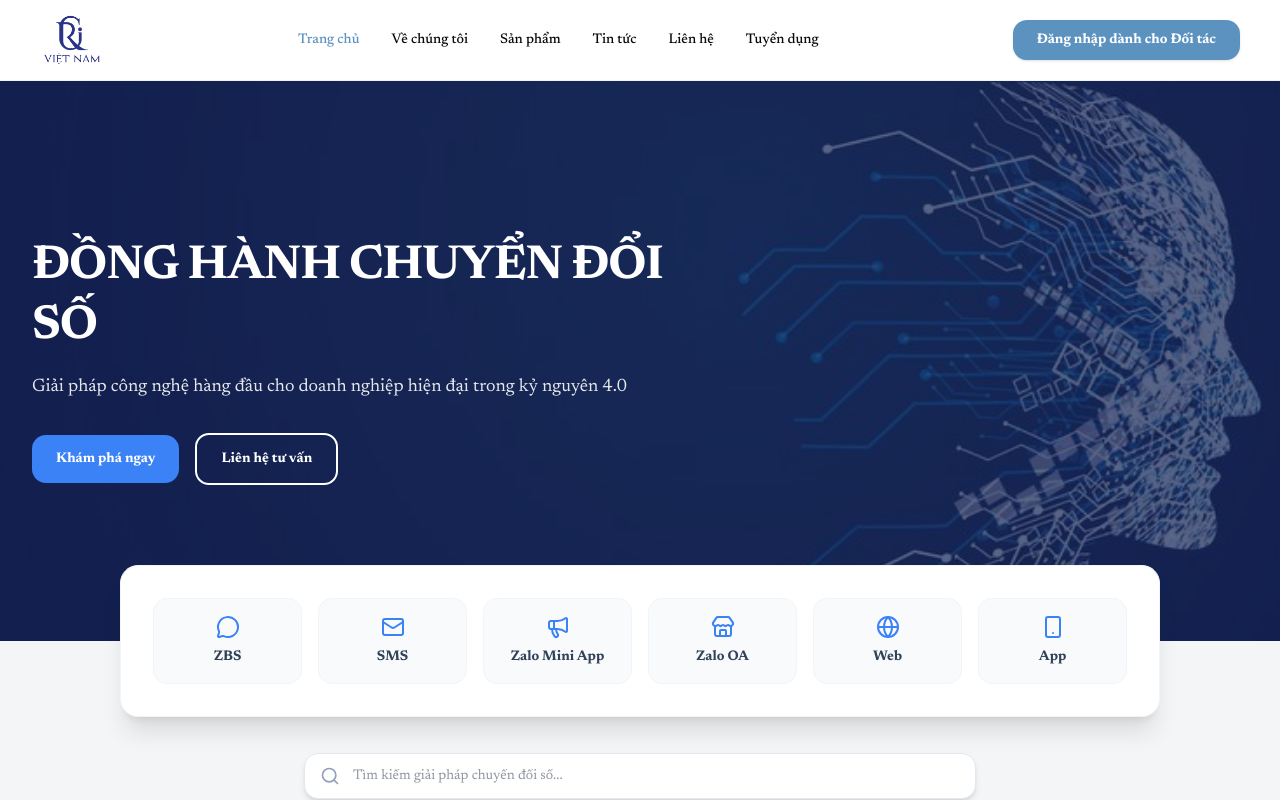
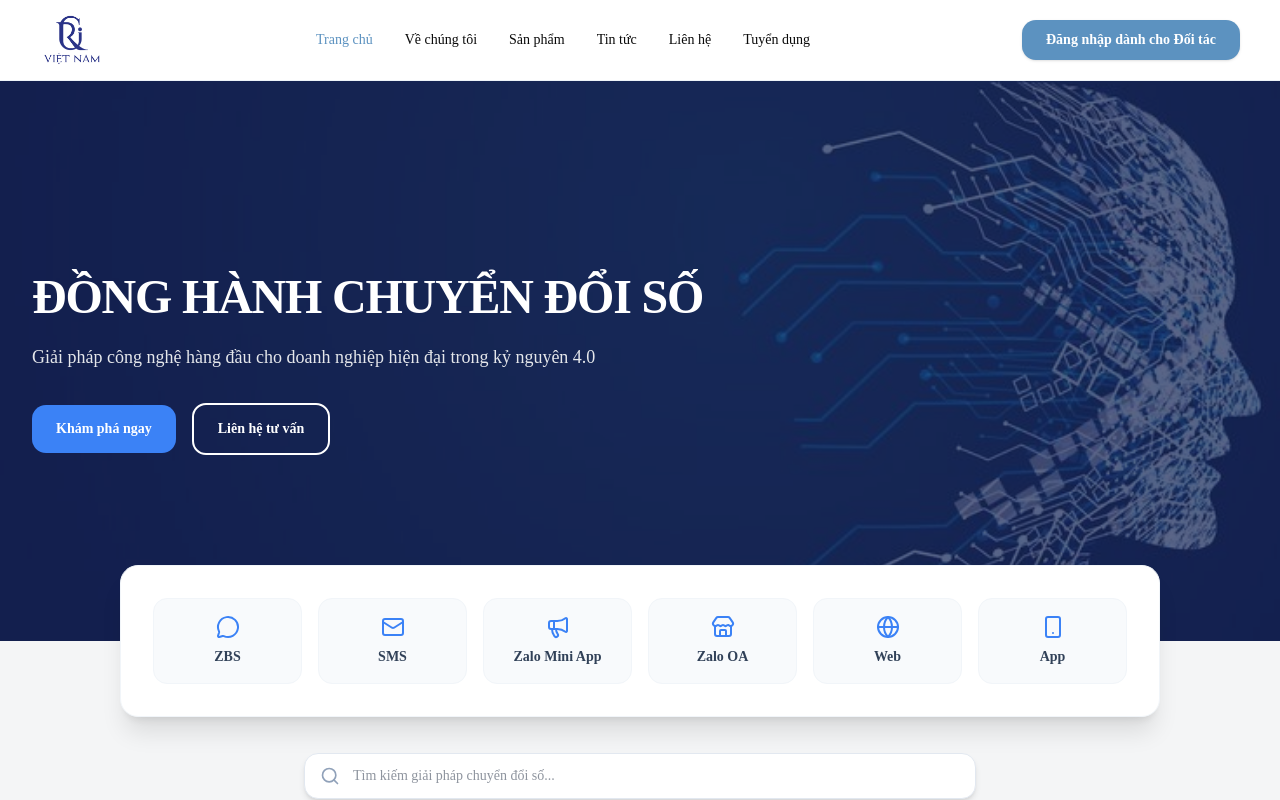
Before and after one commit to Thanh0704/New-Ric, a Next.js app: page / in a window 1280 px wide. Shown: the top 800 px of the page. Built offline with nearby package versions, Linux system fonts and the light colour scheme.

Commit message:
Cập nhật giao diện Pure Light Mode cho trang About, Products, News

```diff
--- a/src/app/globals.css
+++ b/src/app/globals.css
@@ -189,3 +189,8 @@
     @apply tracking-tight;
   }
 }
+@layer base {
+  html, body {
+    font-family: "Times New Roman", Times, serif !important;
+  }
+}
```
